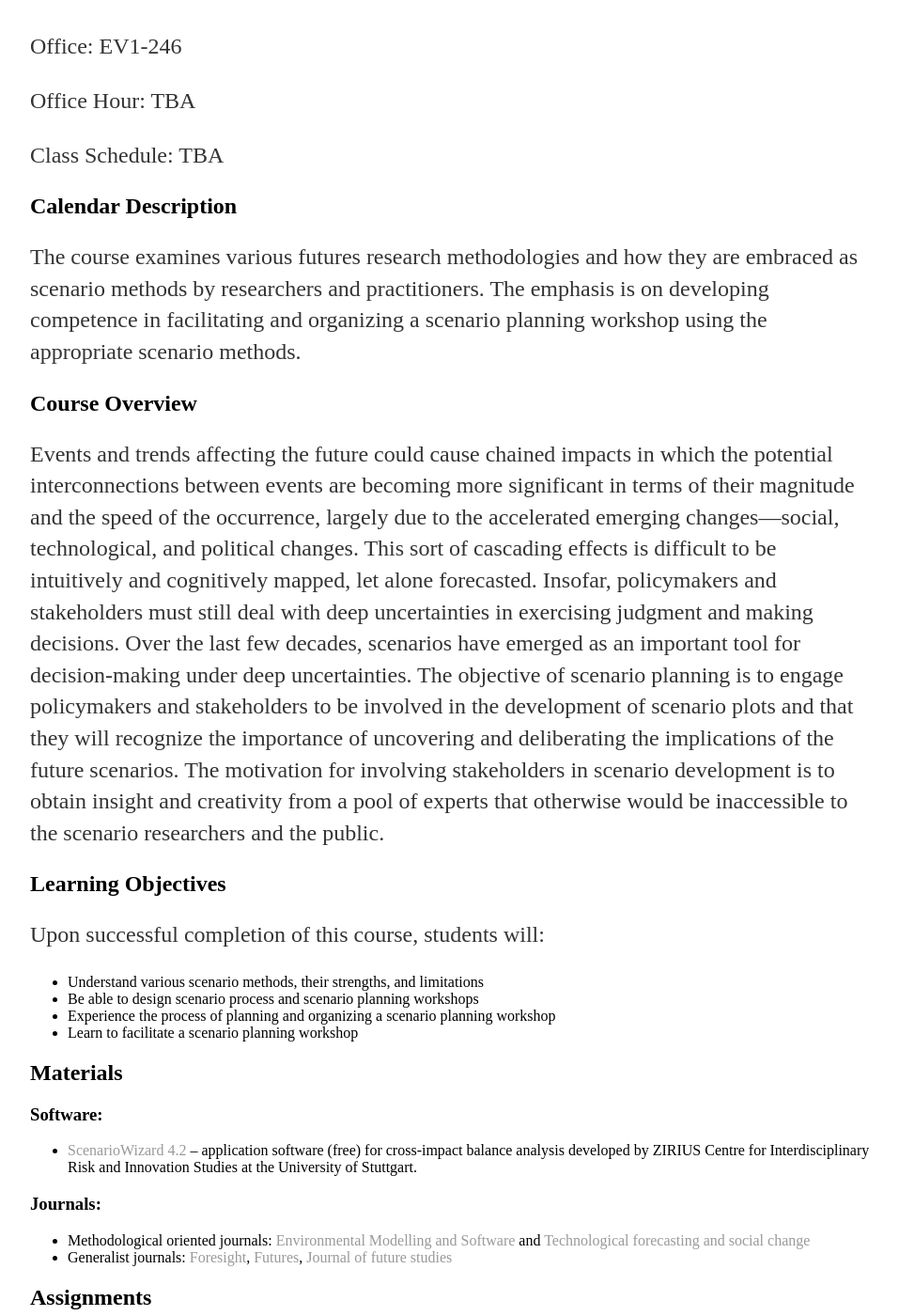
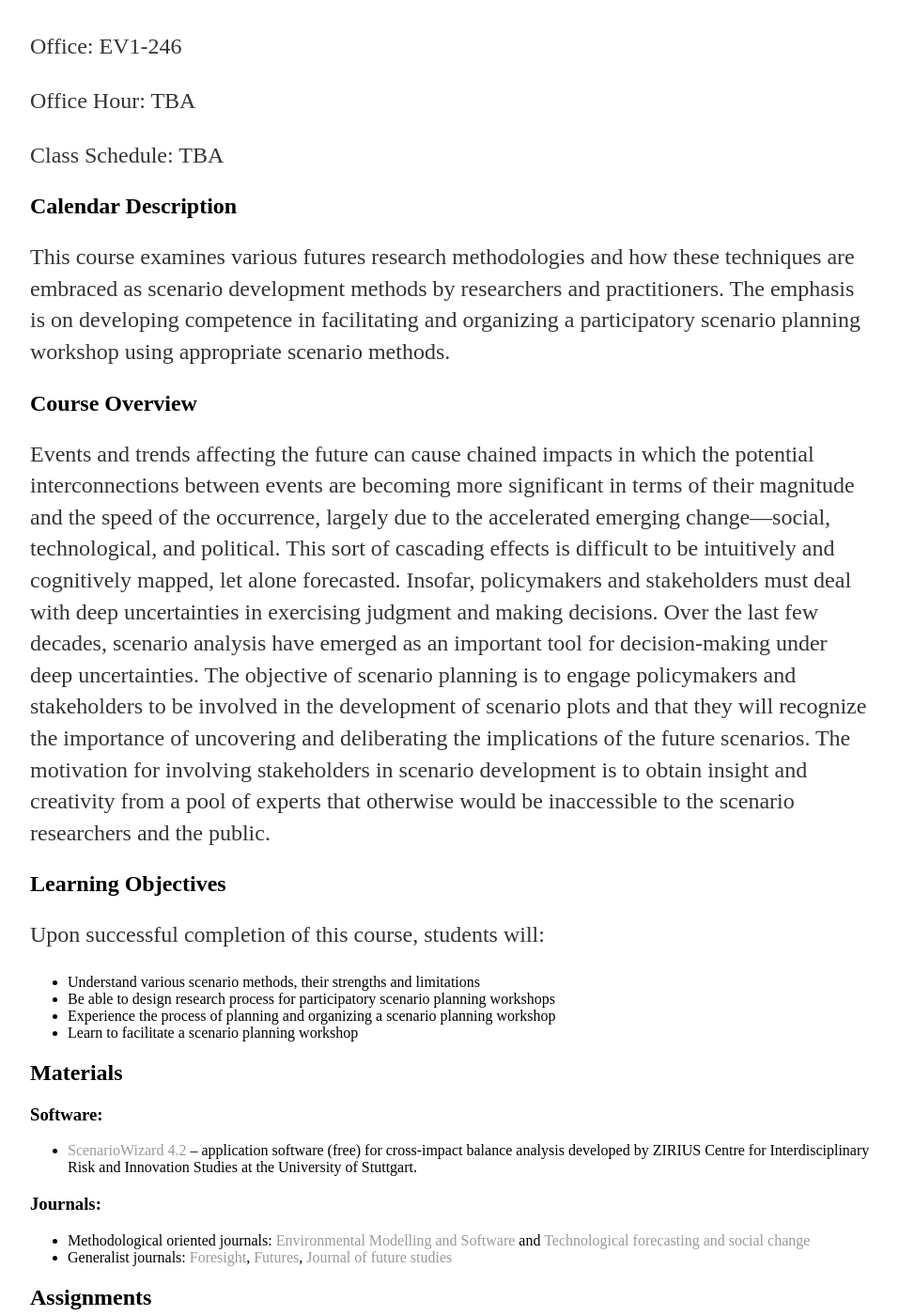
Before and after one commit to judekurn/judekurn.github.io, a Jekyll site: the page built from docs/teach/scenario_planning.md, in a window 1280 px wide and 1400 px high, scrolled down 483 px. Shown: the whole window at 94% size, without its empty margins (160-1117 px from the left). Built offline with Jekyll 4.4.1, drawn with Linux system fonts in a browser that asks for light colours; some of the changed text lies outside the part shown.

Commit message:
Update scenario_planning.md

```diff
--- a/docs/teach/scenario_planning.md
+++ b/docs/teach/scenario_planning.md
@@ -17,15 +17,15 @@ Office Hour: TBA
 Class Schedule: TBA
 
 ## Calendar Description
-The course examines various futures research methodologies and how they are embraced as scenario methods by researchers and practitioners. The emphasis is on developing competence in facilitating and organizing a scenario planning workshop using the appropriate scenario methods.
+This course examines various futures research methodologies and how these techniques are embraced as scenario development methods by researchers and practitioners. The emphasis is on developing competence in facilitating and organizing a participatory scenario planning workshop using appropriate scenario methods.
 
 ## Course Overview
-Events and trends affecting the future could cause chained impacts in which the potential interconnections between events are becoming more significant in terms of their magnitude and the speed of the occurrence, largely due to the accelerated emerging changes—social, technological, and political changes. This sort of cascading effects is difficult to be intuitively and cognitively mapped, let alone forecasted. Insofar, policymakers and stakeholders must still deal with deep uncertainties in exercising judgment and making decisions. Over the last few decades, scenarios have emerged as an important tool for decision-making under deep uncertainties. The objective of scenario planning is to engage policymakers and stakeholders to be involved in the development of scenario plots and that they will recognize the importance of uncovering and deliberating the implications of the future scenarios. The motivation for involving stakeholders in scenario development is to obtain insight and creativity from a pool of experts that otherwise would be inaccessible to the scenario researchers and the public.
+Events and trends affecting the future can cause chained impacts in which the potential interconnections between events are becoming more significant in terms of their magnitude and the speed of the occurrence, largely due to the accelerated emerging change—social, technological, and political. This sort of cascading effects is difficult to be intuitively and cognitively mapped, let alone forecasted. Insofar, policymakers and stakeholders must deal with deep uncertainties in exercising judgment and making decisions. Over the last few decades, scenario analysis have emerged as an important tool for decision-making under deep uncertainties. The objective of scenario planning is to engage policymakers and stakeholders to be involved in the development of scenario plots and that they will recognize the importance of uncovering and deliberating the implications of the future scenarios. The motivation for involving stakeholders in scenario development is to obtain insight and creativity from a pool of experts that otherwise would be inaccessible to the scenario researchers and the public.
 
 ## Learning Objectives
 Upon successful completion of this course, students will:
-* Understand various scenario methods, their strengths, and limitations
-* Be able to design scenario process and scenario planning workshops
+* Understand various scenario methods, their strengths and limitations
+* Be able to design research process for participatory scenario planning workshops
 * Experience the process of planning and organizing a scenario planning workshop
 * Learn to facilitate a scenario planning workshop
 
@@ -54,6 +54,7 @@ Reading:
 Reading:
 * Bishop, P., Hines, A., & Collins, T. (2007). The current state of scenario development: an overview of techniques. Foresight, 9(1), 5–25. https://doi.org/10.1108/14636680710727516
 * Glenn, J. C., & Gordon, T. (Eds.). (2009). Futures research methodology Version 3.0. Washington DC: The Millennium Project.
+* Merfeld, K., Wilhelms, M.P., Henkel, S. and Kreutzer, K., 2019. Carsharing with shared autonomous vehicles: Uncovering drivers, barriers and future developments–A four-stage Delphi study. Technological Forecasting and Social Change, 144, pp.66-81. http://www.sciencedirect.com/science/article/pii/S0040162517316293
 
 ### Week 3: Scenario planning – Origins, types and methods
 Reading:
@@ -90,6 +91,7 @@ Reading:
 * Fishman (2012). Digital age transportation - Future of urban mobility. Deliotte University Press. UK.
 
 ### Week 10: Future of Energy (Optional)
+Reading:
 
 ### Week 11: Scenario planning workshop 1 (Assignment 3)
 
```
Also changed, not shown: other parts of docs/teach/scenario_planning.md (+3 -3 lines).
